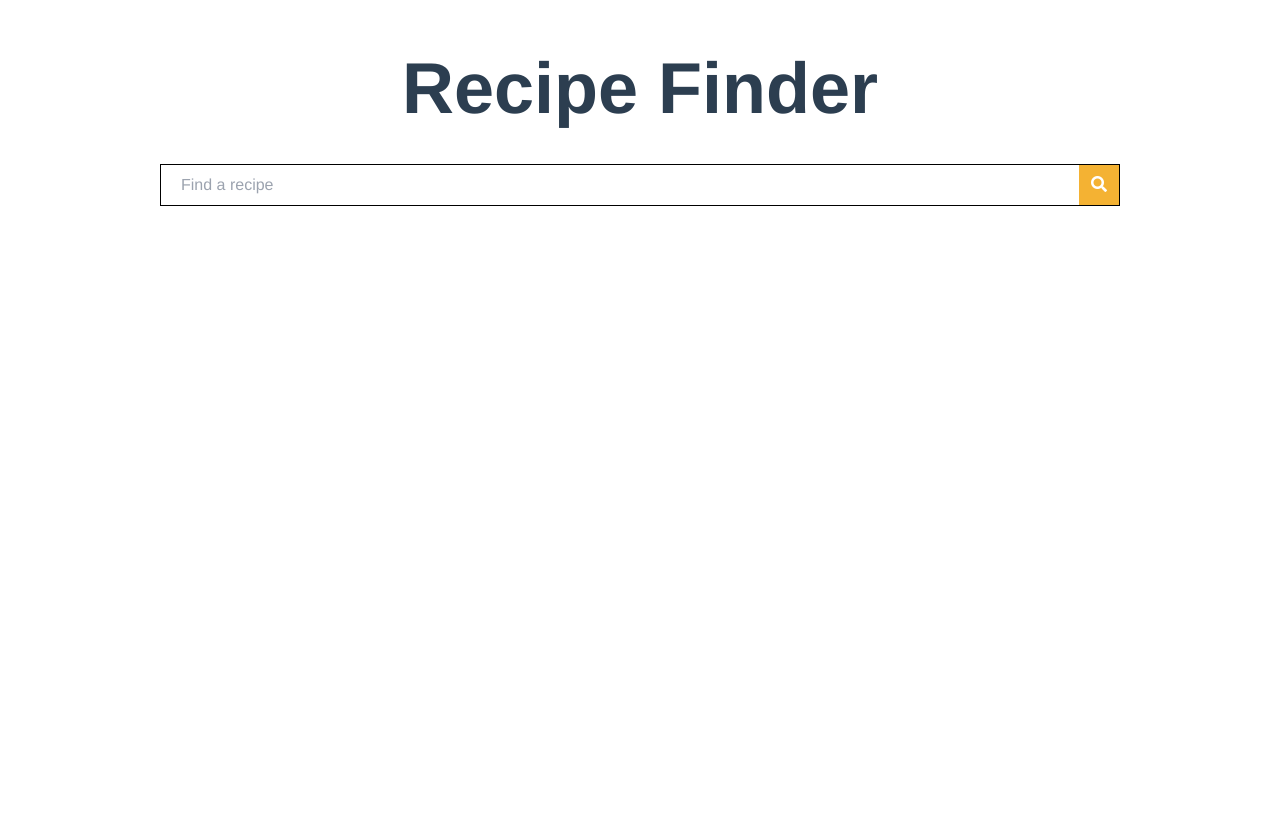
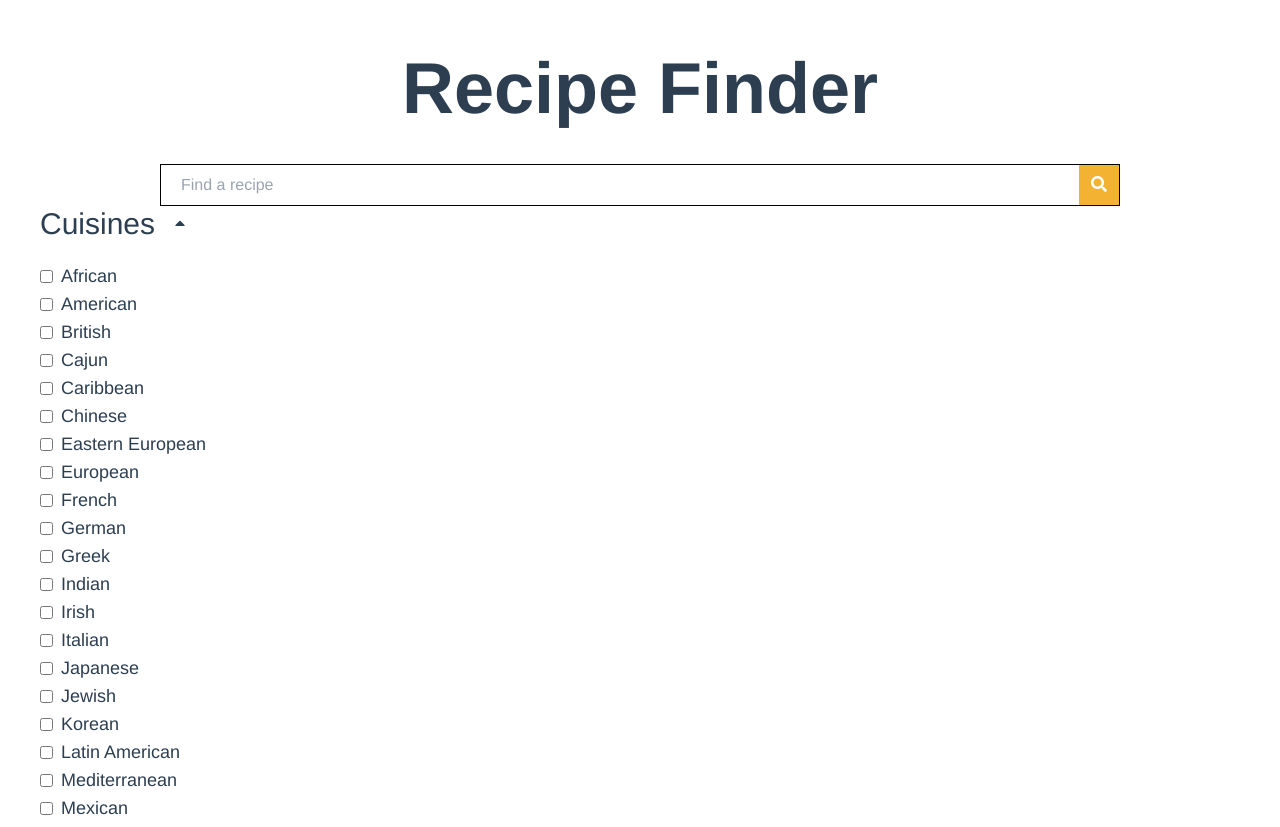
Before and after one commit to nagisaando/recipe-website, a Vue app: page / in a window 1280 px wide. Shown: the part 124-951 px from the top of the page. Before the commit the page ends 800 px from the top, so only its background shows below. Built offline with nearby package versions, Linux system fonts and the light colour scheme.

Commit message:
added filter

```diff
--- a/package.json
+++ b/package.json
@@ -20,7 +20,7 @@
     "@vue/cli-service": "~4.5.0",
     "autoprefixer": "^9.8.8",
     "babel-eslint": "^10.1.0",
-    "eslint": "^6.7.2",
+    "eslint": "^6.8.0",
     "eslint-plugin-vue": "^6.2.2",
     "postcss": "^7.0.39",
     "tailwindcss": "npm:@tailwindcss/postcss7-compat@^2.2.17",
--- /dev/null
+++ b/src/components/CuisinesFilter.vue
@@ -0,0 +1,70 @@
+<template>
+  <div class="">
+    <button class="flex gap-5 items-center" @click="buttonClickHandler">
+      <h3 class="text-3xl">Cuisines</h3>
+      <i class="fas fa-caret-down | transform" :class="{'rotate-180': openOptions}"></i>
+    </button>
+    <ul v-if="openOptions" class="mt-5">
+      <li v-for="(item, i) in cuisinesOptions" :key="i" class="flex items-center gap-2">
+        <input
+          type="checkbox"
+          :id="item"
+          :value="item"
+          v-model="selectedCuisines"
+          @change="filterChangeHandler"
+        />
+        <label :for="item" class="text-lg">{{ item }}</label>
+      </li>
+    </ul>
+  </div>
+</template>
+
+<script>
+export default {
+  data() {
+    return {
+      openOptions: true,
+      selectedCuisines: [],
+      cuisinesOptions: [
+        'African',
+        'American',
+        'British',
+        'Cajun',
+        'Caribbean',
+        'Chinese',
+        'Eastern European',
+        'European',
+        'French',
+        'German',
+        'Greek',
+        'Indian',
+        'Irish',
+        'Italian',
+        'Japanese',
+        'Jewish',
+        'Korean',
+        'Latin American',
+        'Mediterranean',
+        'Mexican',
+        'Middle Eastern',
+        'Nordic',
+        'Southern',
+        'Spanish',
+        'Thai',
+        'Vietnamese',
+      ],
+    }
+  },
+  methods: {
+    buttonClickHandler() {
+      this.openOptions = !this.openOptions
+    },
+    filterChangeHandler() {
+      this.$store.dispatch('updateSelectedCuisines', this.selectedCuisines)
+      this.$emit('cuisineFilteHandler')
+    },
+  },
+}
+</script>
+
+<style></style>
--- a/src/store/store.js
+++ b/src/store/store.js
@@ -4,17 +4,27 @@ import Vuex from 'vuex'
 Vue.use(Vuex)
 const state = {
   recipeSearchValue: '',
+  selectedCuisines: [],
 }
-const getters = {}
+const getters = {
+  stringifiedSelectedCuisines(state) {
+    return state.selectedCuisines.join(',')
+  },
+}
 const mutations = {
   UPDATE_RECIPE_SEARCH_VALUE(state, recipeSearchValue) {
     state.recipeSearchValue = recipeSearchValue
-    console.log('mutation done')
+  },
+  UPDATE_SELECTED_CUISINES(state, selectedCuisines) {
+    state.selectedCuisines = selectedCuisines
   },
 }
 const actions = {
   updateRecipeSearchValue({commit}, recipeSearchValue) {
     commit('UPDATE_RECIPE_SEARCH_VALUE', recipeSearchValue)
+  },
+  updateSelectedCuisines({commit}, selectedCuisines) {
+    commit('UPDATE_SELECTED_CUISINES', selectedCuisines)
   },
 }
 export default new Vuex.Store({
--- a/src/views/Home.vue
+++ b/src/views/Home.vue
@@ -5,13 +5,15 @@
     <h2 v-if="recipeSearchValue" class="mt-20 text-3xl text-center">
       Search result: {{ recipeSearchValue }}
     </h2>
+    <Cuisines-filter @cuisineFilteHandler="searchRecipe" />
   </div>
 </template>
 
 <script>
+import CuisinesFilter from '../components/CuisinesFilter.vue'
 import SearchRecipeBar from '../components/SearchRecipeBar.vue'
 export default {
-  components: {SearchRecipeBar},
+  components: {SearchRecipeBar, CuisinesFilter},
   name: 'Home',
   data() {
     return {
@@ -25,11 +27,17 @@ export default {
     recipeSearchValue() {
       return this.$store.state.recipeSearchValue
     },
+    stringifiedSelectedCuisines() {
+      return this.$store.getters.stringifiedSelectedCuisines
+    },
     searchRecipeParams() {
       // adding params if there is search input value
       const params = {}
       if (this.recipeSearchValue) {
         params.query = this.recipeSearchValue
+      }
+      if (this.stringifiedSelectedCuisines) {
+        params.cuisine = this.stringifiedSelectedCuisines
       }
       return params
     },
```
Also changed, not shown: 1 other file (tests, documents, lock files or other folders).
